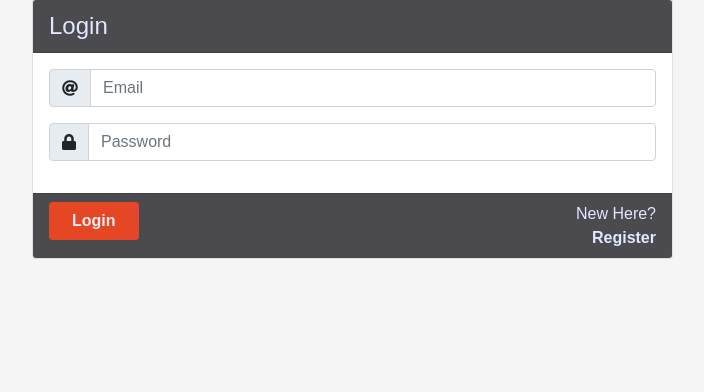
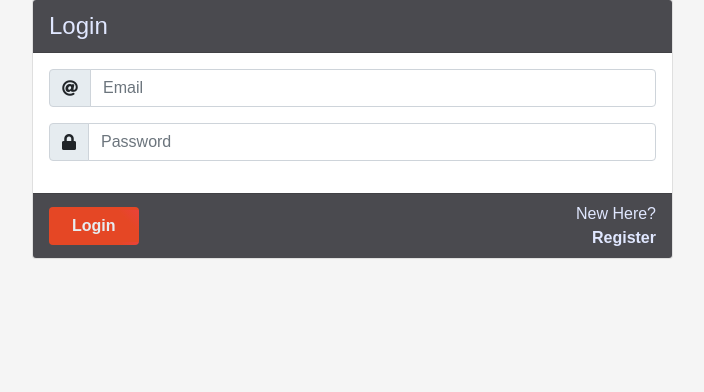
Before and after one commit to TravelTimN/ci-mentor-quiz, a Django app: page /auth/login/ in a window 1280 px wide. Shown: the part 125-517 px from the top of the page, without its empty margins (240-944 px from the left). Run offline with Django 3.2, Linux system fonts and the light colour scheme; parts of the project's set-up code (start-up, migrations or seed data) failed here and were passed over.

Commit message:
Add vertical alignment to login-form button

```diff
--- a/templates/account/login.html
+++ b/templates/account/login.html
@@ -48,7 +48,7 @@
 
 					<div class="card-footer bg-p-grey text-t-grey">
 						<div class="row">
-							<div class="col">
+							<div class="col d-flex align-items-center">
 								<!-- submit -->
 								<button class="btn-ci" type="submit">{% trans "Login" %}</button>
 							</div>
```
